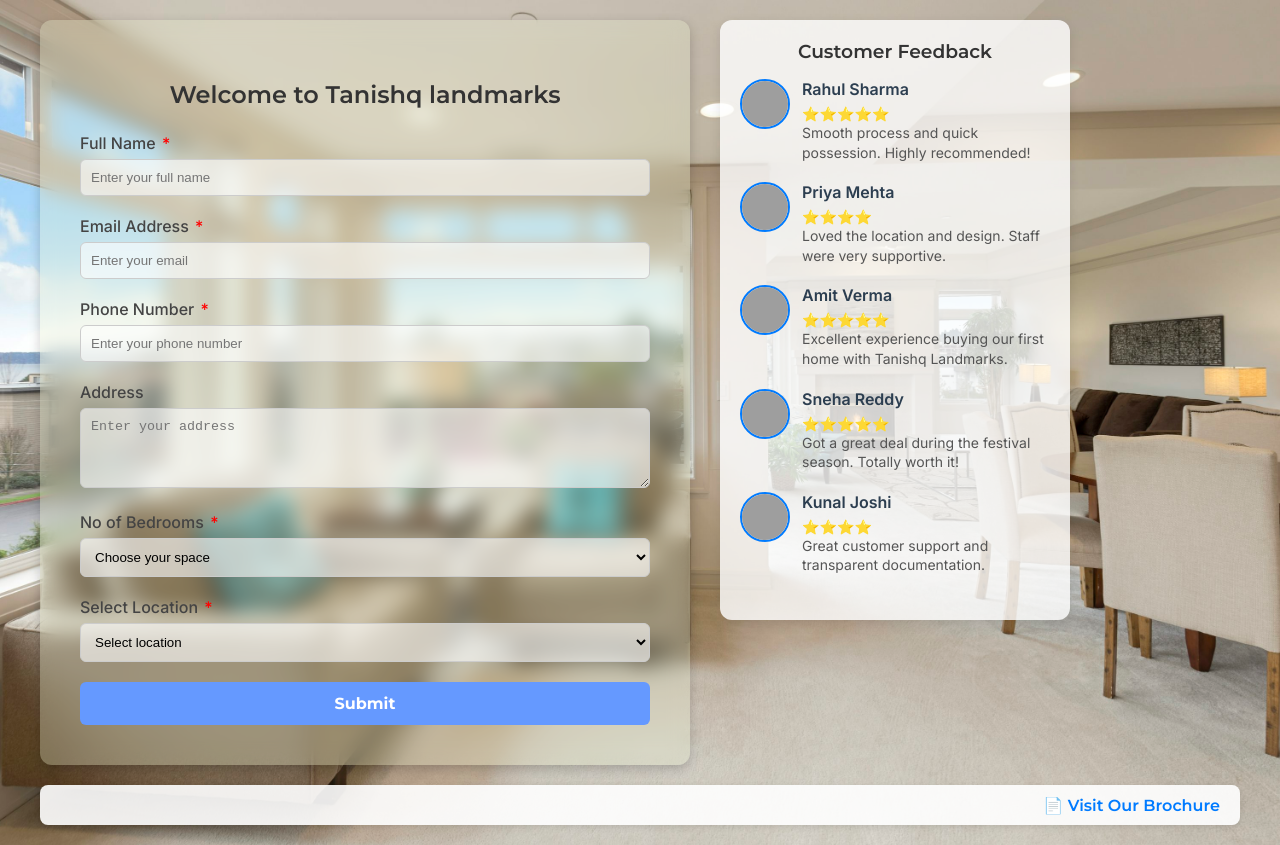
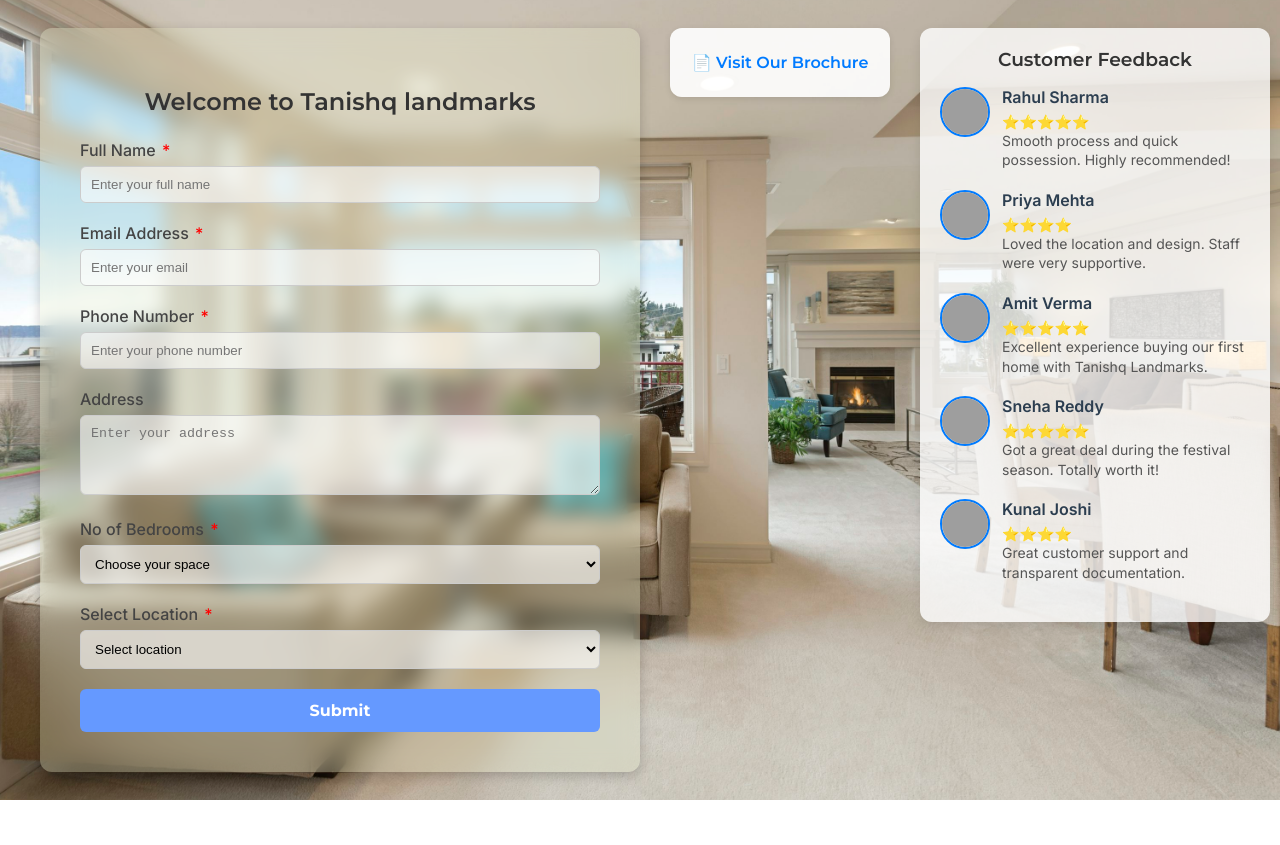
Before and after one commit to Ittamsettytanishq8/webpage-login, a plain HTML site: page index.html in a window 1280 px wide. After the commit the page ends 800 px from the top, so only its background shows below. Drawn offline with Linux system fonts and the light colour scheme; grey boxes are pictures that could not be loaded.

Commit message:
Update index.html

```diff
--- a/index.html
+++ b/index.html
@@ -35,11 +35,11 @@
     .horizontal-section {
       display: flex;
       gap: 30px;
+      align-items: flex-start;
     }
 
     .application-container {
-      flex: none;
-      width: 650px;
+      flex: 0 0 600px;
       padding: 40px;
       border-radius: 12px;
       background-color: rgba(236,240,208,0.3);
@@ -119,12 +119,19 @@
 
     /* Dashlet styling */
     .dashlet {
-      width: 100%;
-      text-align: right;
-      padding: 10px 20px;
+      flex: 0 0 220px; /* fixed width */
+      display: flex;
+      justify-content: center;
+      align-items: center;
       background-color: rgba(255,255,255,0.9);
-      border-radius: 8px;
+      padding: 25px 20px;
+      border-radius: 12px;
       box-shadow: 0 2px 6px rgba(0,0,0,0.1);
+      height: fit-content;
+      font-family: 'Montserrat', sans-serif;
+      font-weight: 600;
+      font-size: 16px;
+      text-align: center;
     }
 
     .dashlet a {
@@ -139,8 +146,7 @@
     }
 
     .feedback-container {
-      flex: none;
-      width: 350px;
+      flex: 0 0 350px;
       max-height: 600px;
       padding: 20px;
       border-radius: 12px;
@@ -270,13 +276,17 @@
         </form>
       </div>
 
+      <!-- Dashlet between Form and Feedback -->
+      <div class="dashlet">
+        <a href="your-brochure-link.pdf" target="_blank">📄 Visit Our Brochure</a>
+      </div>
+
       <!-- Feedback Panel -->
       <div class="feedback-container">
         <h3>Customer Feedback</h3>
-        <!-- All feedback items go here -->
-        <!-- Add your existing feedback HTML here -->
+
         <div class="feedback-item">
-  <img src="https://randomuser.me/api/portraits/men/32.jpg" alt="Customer Image">
+          <img src="https://randomuser.me/api/portraits/men/32.jpg" alt="Customer Image" />
           <div class="feedback-content">
             <div class="name">Rahul Sharma</div>
             <div class="stars">
@@ -287,7 +297,7 @@
         </div>
 
         <div class="feedback-item">
-  <img src="https://randomuser.me/api/portraits/women/45.jpg" alt="Customer Image">
+          <img src="https://randomuser.me/api/portraits/women/45.jpg" alt="Customer Image" />
           <div class="feedback-content">
             <div class="name">Priya Mehta</div>
             <div class="stars">
@@ -298,7 +308,7 @@
         </div>
 
         <div class="feedback-item">
-  <img src="https://randomuser.me/api/portraits/men/54.jpg" alt="Customer Image">
+          <img src="https://randomuser.me/api/portraits/men/54.jpg" alt="Customer Image" />
           <div class="feedback-content">
             <div class="name">Amit Verma</div>
             <div class="stars">
@@ -309,7 +319,7 @@
         </div>
 
         <div class="feedback-item">
-  <img src="https://randomuser.me/api/portraits/women/33.jpg" alt="Customer Image">
+          <img src="https://randomuser.me/api/portraits/women/33.jpg" alt="Customer Image" />
           <div class="feedback-content">
             <div class="name">Sneha Reddy</div>
             <div class="stars">
@@ -320,7 +330,7 @@
         </div>
 
         <div class="feedback-item">
-  <img src="https://randomuser.me/api/portraits/men/76.jpg" alt="Customer Image">
+          <img src="https://randomuser.me/api/portraits/men/76.jpg" alt="Customer Image" />
           <div class="feedback-content">
             <div class="name">Kunal Joshi</div>
             <div class="stars">
@@ -331,11 +341,6 @@
         </div>
 
       </div>
-    </div>
-
-    <!-- Dashlet below form and feedback row -->
-    <div class="dashlet">
-      <a href="your-brochure-link.pdf" target="_blank">📄 Visit Our Brochure</a>
     </div>
 
   </div>
```
Lines whose indentation alone changed are shown as unchanged.
